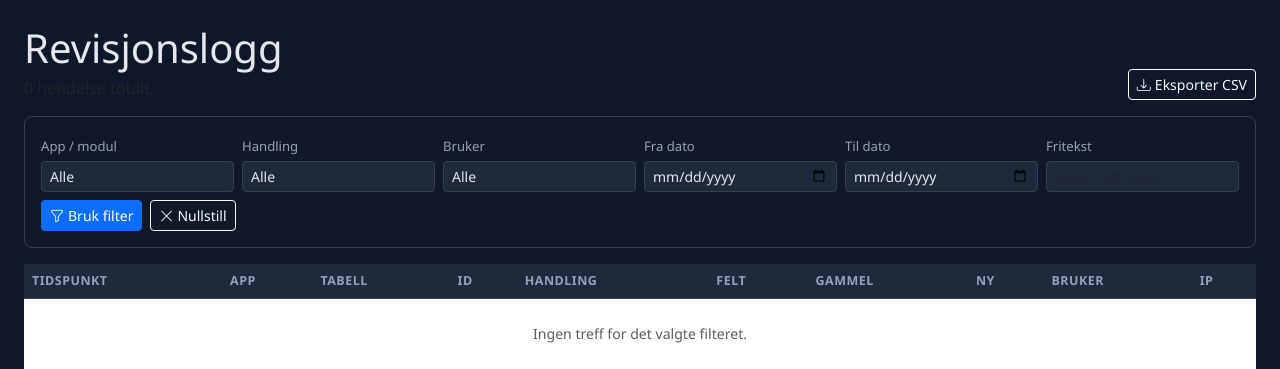
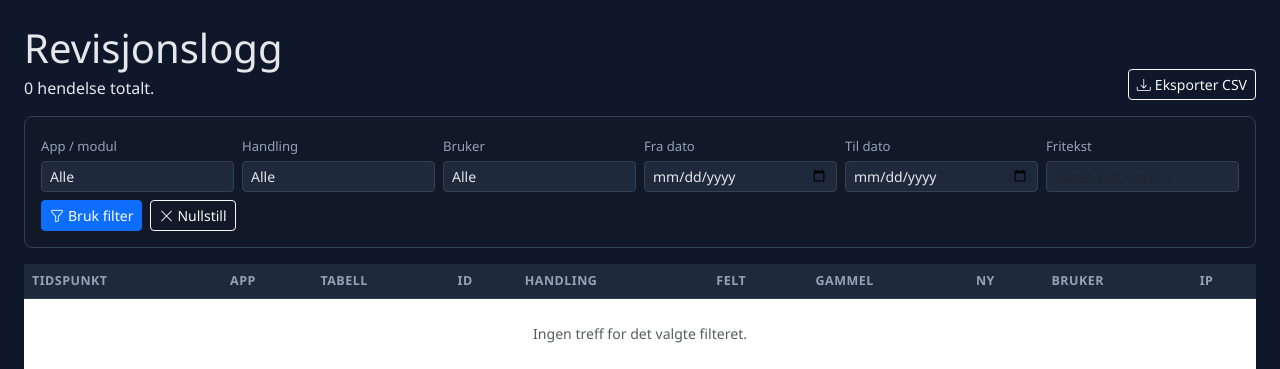
Before and after one commit to Animax1/sanitetsportalen, a Django app: template core/templates/core/audit_log_list.html in a window 1280 px wide. Shown: the part 100-469 px from the top of the page. Run offline with Django 5.2, Linux system fonts and the light colour scheme; the template is opened without the code that fills it, so the values that code supplies are empty.

Commit message:
farge revisjonslogg test 001

```diff
--- a/core/templates/core/audit_log_list.html
+++ b/core/templates/core/audit_log_list.html
@@ -78,7 +78,7 @@
 <section class="mb-3 d-flex justify-content-between align-items-end flex-wrap gap-2">
   <div>
     <h1 class="mb-1">Revisjonslogg</h1>
-    <p class="text-body mb-0">
+    <p class="text-main mb-0">
       {{ total_count|default:0 }} hendelse{{ total_count|pluralize:"r" }}
       {% if filters.app_label or filters.action or filters.user or filters.date_from or filters.date_to or filters.q %}
         matcher filteret.
```
